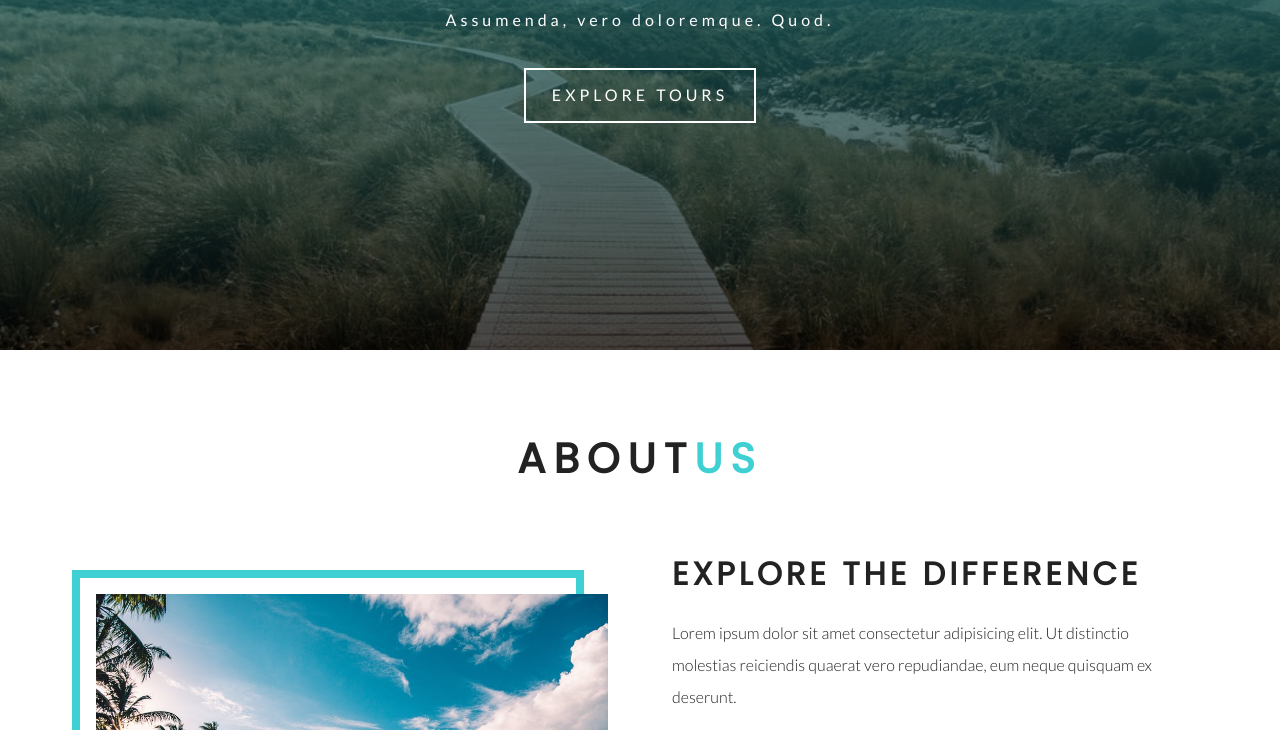
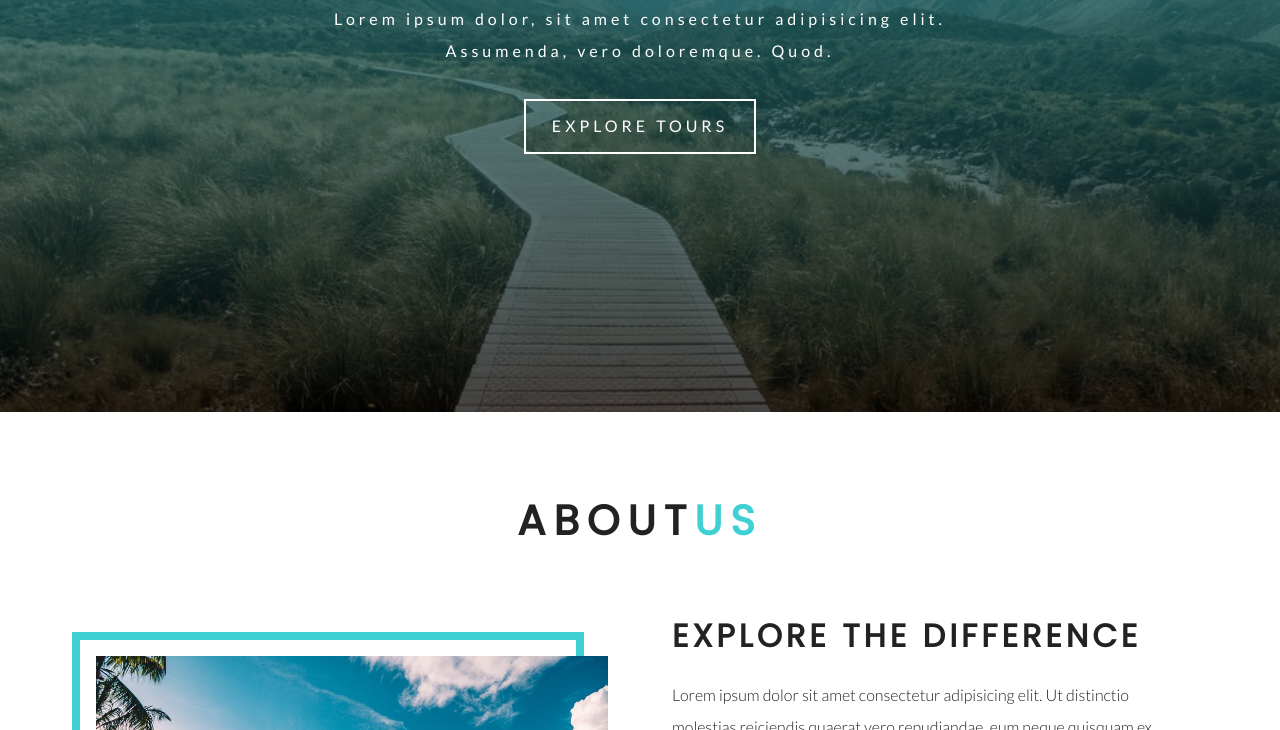
Before and after one commit to Nader-CS/Backroads-Tour-Company, a plain HTML site: page index.html in a window 1280 px wide. Shown: the part 450-1180 px from the top of the page. Drawn offline with Linux system fonts and the light colour scheme.

Commit message:
Revert "revert/undo fixing hero component height"
This reverts commit 2015f4b9e66d3e5f12750eb42cd1e980be5241ff.

```diff
--- a/css/index.css
+++ b/css/index.css
@@ -511,9 +511,6 @@ a {
     color: rgb(189, 186, 186);
     transform: translateY(-10%);
   }
-  .hero {
-    min-height: calc(100vh - 62px);
-  }
 }
 
 /* ################## end of navbar ######################### */
```
